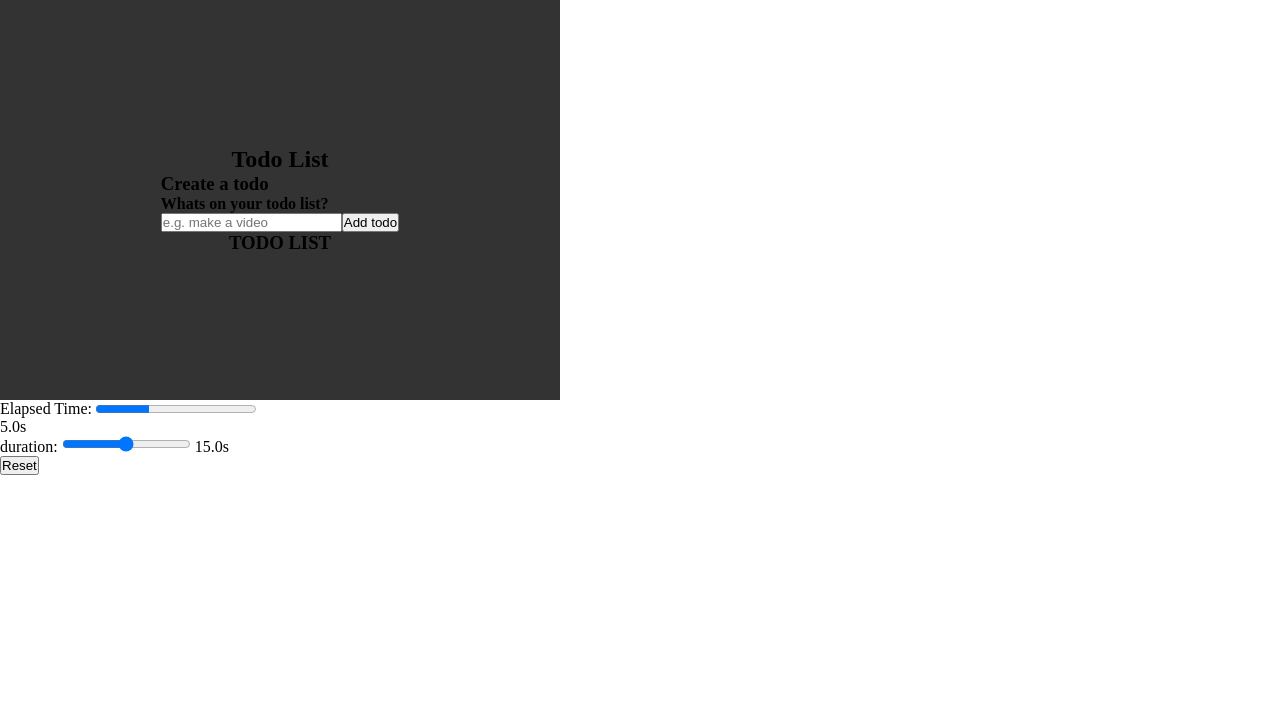
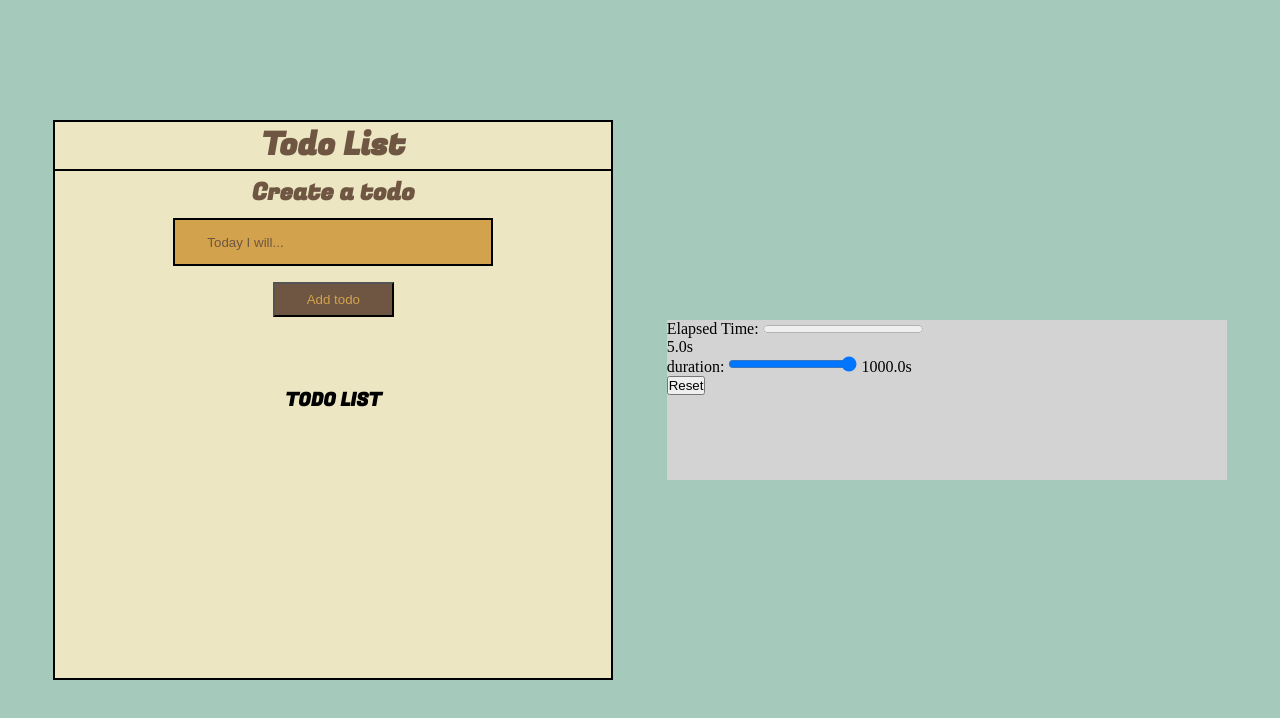
Before and after one commit to TiaanSM/JS-functional-programming, a JavaScript app in the folder Dashboard/: page / in a window 1280 px wide. Shown: the top 718 px of the page. Built offline with nearby package versions, Linux system fonts and the light colour scheme.

Commit message:
Started with styling the todo app

```diff
--- a/Dashboard/package.json
+++ b/Dashboard/package.json
@@ -6,9 +6,6 @@
     "build": "vite build",
     "preview": "vite preview --port 4173"
   },
-  "dependencies": {
-    "vue": "^3.2.38"
-  },
   "devDependencies": {
     "@vitejs/plugin-vue": "^3.0.3",
     "vite": "^3.0.9"
--- a/Dashboard/src/App.vue
+++ b/Dashboard/src/App.vue
@@ -1,7 +1,7 @@
 <template>
    <div class="dashboard">
       <TodoList class="todoList"></TodoList>
-      <TimerApp></TimerApp>
+      <TimerApp class="timerApp"></TimerApp>
    </div>
 </template>
 
@@ -13,10 +13,25 @@ import TimerApp from './components/TimerApp.vue'
 
 <style scoped>
 
+   .dashboard {
+    display: flex;
+    justify-content: space-evenly;
+    align-items: center;
+    width: 100vw;
+    height: 100vh;
+    background-color: rgb(165, 202, 188);
+   }
+
   .todoList {
     width: 35rem;
-    height: 25rem;
-    background-color: #333;
+    height: 35rem;
+    background-color: #ECE6C2;
+  }
+
+  .timerApp {
+    width: 35rem;
+    height: 10rem;
+    background-color: lightgray;
   }
 
 </style>
--- a/Dashboard/src/components/TimerApp.vue
+++ b/Dashboard/src/components/TimerApp.vue
@@ -4,7 +4,7 @@
     <label>Elapsed Time: <progress :value="elapsed / duration"></progress></label>
     <div>{{ (elapsed / 1000).toFixed(1) }}s</div>
     <div>
-        duration: <input type="range" v-model="duration" min="1" max="30000">
+        duration: <input type="range" v-model="duration" min="1" max="300000">
         {{ (duration / 1000).toFixed(1) }}s
     </div>
     <button @click="elapsed = 0">Reset</button>
@@ -14,7 +14,7 @@
 <script setup>
 import { ref, onUnmounted } from 'vue'
 
-const duration = ref(15 * 1000)
+const duration = ref(1000 * 1000)
 const elapsed = ref(0)
 
 let lastTime = performance.now()
--- a/Dashboard/src/components/TodoList.vue
+++ b/Dashboard/src/components/TodoList.vue
@@ -1,50 +1,3 @@
-<template>
-    <main class="app">
-      <section>
-        <h2 class="title">
-           Todo List
-        </h2>
-      </section>
-
-      <section class="create-todo">
-         <h3>Create a todo</h3>
-         <form @submit.prevent="addTodo">
-
-            <h4>Whats on your todo list?</h4>
-            <input
-               type="text"
-               placeholder="e.g. make a video"
-               v-model="input_content"
-            />
-
-            <input type="submit" value="Add todo">
-         </form>
-      </section>
-
-      <section class="todo-list">
-        <h3>TODO LIST</h3>
-        <div class="list">
-            <div v-for="todo in todos_asc" :key="todo" :class="`todo-item ${todo.done && 'done'}`">
-
-                <label>
-                    <input type="checkbox" v-model="todo.done" />
-                </label>
-
-                <div class="todo-content">
-                    <input type="text" v-model="todo.content" />
-                </div>
-
-                <div class="action">
-                    <button class="delete" @click="removeTodo(todo)">Delete</button>
-                </div>
-
-            </div>
-        </div>
-      </section>
-
-    </main>
-</template>
-
 <script setup>
     import { ref, onMounted, computed, watch} from 'vue'
 
@@ -84,11 +37,143 @@
     })
 </script>
 
+<template>
+    <main class="todoList">
+      <section class="title-1">
+        <h2 class="title">
+           Todo List
+        </h2>
+      </section>
+
+      <section class="create-todo">
+         <h3 class="header">Create a todo</h3>
+         <form @submit.prevent="addTodo">
+
+            <input
+               type="text"
+               placeholder="Today I will..."
+               v-model="input_content"
+               class="todo-input"
+            />
+
+            <input type="submit" value="Add todo" class="submit">
+         </form>
+      </section>
+
+      <section class="todo-list">
+        <h3>TODO LIST</h3>
+        <div class="todo-item">
+            <div v-for="todo in todos_asc" :key="todo" :class="`todo-item ${todo.done && 'done'}`">
+
+                <label>
+                    <input type="checkbox" v-model="todo.done" />
+                </label>
+
+                <div class="todo-content">
+                    <input type="text" v-model="todo.content" />
+                </div>
+
+                <div class="action">
+                    <button class="delete" @click="removeTodo(todo)">Delete</button>
+                </div>
+
+            </div>
+        </div>
+      </section>
+
+    </main>
+</template>
+
 <style scoped>
-   .app {
+@import url('https://fonts.googleapis.com/css2?family=Fugaz+One&display=swap');
+
+   .todoList {
+    display: flex;
+    justify-content: center;
+    align-items: center;
+    flex-direction: column;
+    font-family: 'Fugaz One', cursive;
+    border: 2px solid black;
+    position: relative;
+   }
+
+   .title-1 {
+    width: 100%;
+    height: auto;
+    text-align: center;
+    position: absolute;
+    top: 0px;
+   }
+
+   .title {
+    color: #6F5643;
+    font-size: 2rem;
+    border-bottom: 2px solid black;
+   }
+
+   .header {
+    width: 34.75rem;
+    height: auto;
+    color: #6F5643;
+    text-align: center;
+    position: absolute;
+    top: 53px;
+    left: 0px;
+    font-size: 1.5rem;
+   }
+
+   .create-todo {
+
+   }
+
+   form {
+    display: flex;
+    justify-content: center;
+    align-items: center;
+    flex-direction: column;
+    width: 100%;
+    height: auto;
+   }
+
+   .todo-input {
+    background-color: #d2a24c;
+    /*border: 3px solid #73bda8;*/
+    width: 20rem;
+    height: 3rem;
+    padding: 1rem 2rem;
+    border: 2px solid black;
+    position: absolute;
+    top: 6rem;
+   }
+
+   .todo-input::placeholder {
+    color: #6f5643;
+   }
+
+   .submit {
+    padding: 0.5rem 2rem;
+    cursor: pointer;
+    color: #d2a24c;
+    background-color: #6F5643;
+    position: absolute;
+    top: 10rem;
+   }
+
+   .todo-list {
+    width: 100%;
+    height: auto;
     display: flex;
     justify-content: center;
     align-items: center;
     flex-direction: column;
    }
+
+   .todo-item {
+    background-color: lightgray;
+    width: 100%;
+    height: auto;
+    display: flex;
+   }
+
+
 </style>
```
Also changed, not shown: 1 other file (tests, documents, lock files or other folders).
